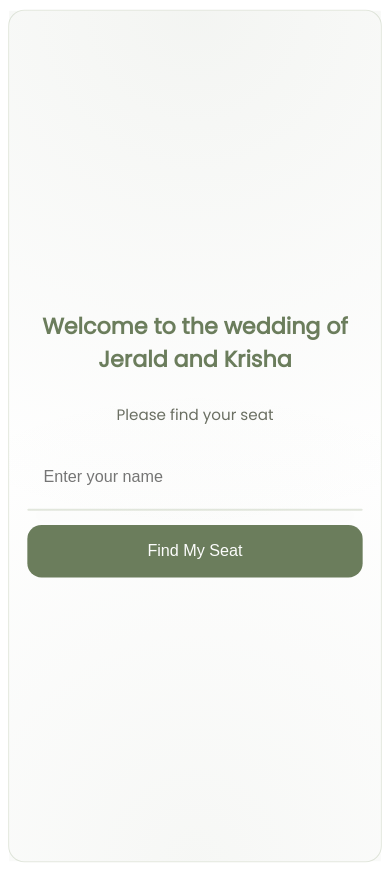
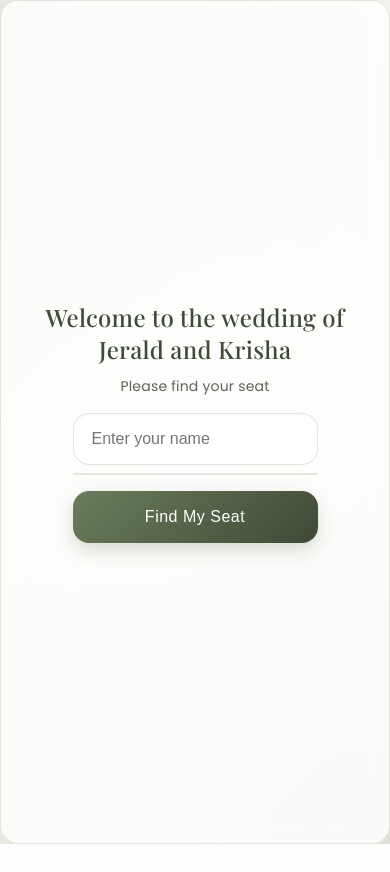
Before and after one commit to josepaolosdg/wedding-seat-app, a Flask app: page / in a window 390 px wide. After the commit the page ends 844 px from the top, so only its background shows below. Run offline with Flask 3, Linux system fonts and the light colour scheme.

Commit message:
Fixed responsive and mobile view

```diff
--- a/static/style.css
+++ b/static/style.css
@@ -1,122 +1,172 @@
+:root {
+    --olive: #6b7d5c;
+    --olive-dark: #3f4a37;
+    --bg: #f7f6f2;
+    --soft: #ede9e1;
+    --text: #3b3f36;
+    --border: rgba(107,125,92,0.18);
+    --card: rgba(255,255,255,0.78);
+}
+
+/* RESET */
 * {
+    margin: 0;
+    padding: 0;
     box-sizing: border-box;
 }
 
-body {
-    margin: 0;
-    font-family: 'Poppins', sans-serif;
-    color: var(--text);
-    background: var(--bg);
-
-    min-height: 100vh;
-    min-height: 100dvh; /* important for mobile browsers */
-
-    display: flex;
-    align-items: stretch;
-    justify-content: center;
-
-    padding: 0;
+html, body {
+    width: 100%;
+    height: 100%;
     overflow-x: hidden;
+    -webkit-text-size-adjust: 100%;
 }
 
-/* CONTAINER */
-.card, .container {
-    width: 100%;
-    max-width: 100%;
+/* BODY - WEDDING ATMOSPHERE */
+body {
+    font-family: 'Poppins', sans-serif;
+    background: linear-gradient(180deg, #f8f7f3 0%, #f3f1ea 100%);
+    color: var(--text);
 
     min-height: 100vh;
     min-height: 100dvh;
 
-    padding: 28px 20px;
+    display: flex;
+    flex-direction: column;
 
-    background: rgba(255,255,255,0.96);
+    position: relative;
+}
 
-    border-radius: 0; /* 👈 important: removes “card look” */
-    border: none;
+/* SOFT ROMANTIC BACKDROP */
+body::before {
+    content: "";
+    position: fixed;
+    inset: 0;
+    background:
+        radial-gradient(circle at top left, rgba(107,125,92,0.10), transparent 60%),
+        radial-gradient(circle at bottom right, rgba(107,125,92,0.08), transparent 55%),
+        radial-gradient(circle at center, rgba(255,255,255,0.6), transparent 60%);
+    pointer-events: none;
+    z-index: 0;
+}
 
-    box-shadow: none;
+/* MAIN CARD */
+.card, .container {
+    position: relative;
+    z-index: 1;
 
-    text-align: center;
+    width: 100%;
+    min-height: 100vh;
+    min-height: 100dvh;
 
     display: flex;
     flex-direction: column;
     justify-content: center;
+    align-items: center;
 
-    position: relative;
-    z-index: 1;
+    padding: clamp(20px, 5vw, 40px);
 
-    animation: fadeIn 0.4s ease-in-out;
+    text-align: center;
+
+    background: var(--card);
+    backdrop-filter: blur(10px);
+
+    border: 1px solid var(--border);
+    border-radius: 22px;
+
+    box-shadow:
+        0 10px 30px rgba(0,0,0,0.06),
+        inset 0 1px 0 rgba(255,255,255,0.6);
+
+    animation: fadeIn 0.5s ease-in-out;
 }
 
-.card::before, .container::before {
-    content: "";
-    position: absolute;
-    inset: 0;
-    background: radial-gradient(circle at top, rgba(107,125,92,0.08), transparent 60%),
-                radial-gradient(circle at bottom, rgba(107,125,92,0.06), transparent 55%);
-    pointer-events: none;
-    z-index: 0;
-}
-
-/* TYPOGRAPHY */
-/* h1 {
+/* TYPOGRAPHY - WEDDING STYLE */
+h1 {
     font-family: 'Playfair Display', serif;
-    font-size: 24px;
+    font-size: clamp(24px, 5vw, 34px);
+    color: var(--olive-dark);
     margin-bottom: 10px;
-    line-height: 1.3;
-    color: #4f5d44;
-} */
-
-h1 {
-    font-size: 26px;
-    margin-bottom: 12px;
-    color: #6b7d5c;
+    letter-spacing: 0.3px;
+    font-weight: 500;
 }
 
 h2 {
-    font-size: 36px;
-    margin: 12px 0;
-    color: #6b7d5c;
+    font-family: 'Playfair Display', serif;
+    font-size: clamp(38px, 9vw, 54px);
+    color: var(--olive);
+    margin: 10px 0;
+    font-weight: 500;
+    letter-spacing: 1px;
 }
 
 p {
-    font-size: 15px;
-    line-height: 1.4;
-    color: #6b6f63;
+    font-family: 'Poppins', sans-serif;
+    font-size: clamp(14px, 3.5vw, 16px);
+    color: #5e6258;
+    line-height: 1.7;
+    letter-spacing: 0.2px;
 }
 
 /* INPUT */
 input {
     width: 100%;
-    padding: 16px;
-    border-radius: 14px;
+    max-width: 420px;
+
+    padding: 16px 18px;
+    margin-top: 14px;
+
+    border-radius: 16px;
     border: 1px solid var(--border);
+
     font-size: 16px;
-    margin-top: 12px;
+
+    background: rgba(255,255,255,0.9);
+
+    transition: all 0.25s ease;
+
+    box-shadow: inset 0 1px 2px rgba(0,0,0,0.03);
 }
 
 input:focus {
     outline: none;
-    border-color: #6b7d5c;
+    border-color: var(--olive);
+    box-shadow:
+        0 0 0 4px rgba(107,125,92,0.12),
+        inset 0 1px 2px rgba(0,0,0,0.03);
 }
 
-/* BUTTON */
+/* BUTTON - ELEGANT WEDDING CTA */
 button {
     width: 100%;
+    max-width: 420px;
+
     padding: 16px;
+
+    margin-top: 16px;
+
     border: none;
-    border-radius: 14px;
-    background: #6b7d5c;
+    border-radius: 16px;
+
+    background: linear-gradient(135deg, var(--olive), var(--olive-dark));
     color: white;
+
     font-size: 16px;
-    margin-top: 14px;
+    font-weight: 500;
+    letter-spacing: 0.5px;
+
     cursor: pointer;
+
     min-height: 52px;
-    transition: 0.2s ease;
+
+    box-shadow: 0 8px 18px rgba(107,125,92,0.25);
+
+    transition: all 0.2s ease;
 }
 
 button:hover {
-    background: #5a6a4d;
+    transform: translateY(-1px);
+    box-shadow: 0 12px 24px rgba(107,125,92,0.3);
 }
 
 button:active {
@@ -125,23 +175,27 @@ button:active {
 
 /* LINKS */
 a {
-    display: inline-block;
-    margin-top: 18px;
+    margin-top: 16px;
     text-decoration: none;
-    color: #6b7d5c;
+    color: var(--olive);
     font-size: 14px;
 }
 
 /* AUTOCOMPLETE */
 .suggestions-box {
     width: 100%;
-    background: white;
-    border-radius: 12px;
-    border: 1px solid #e3e8de;
-    margin-top: 6px;
+    max-width: 420px;
+
+    background: rgba(255,255,255,0.95);
+
+    border-radius: 14px;
+    border: 1px solid var(--border);
+
+    margin-top: 8px;
+
     overflow: hidden;
-    box-shadow: 0 6px 18px rgba(0,0,0,0.05);
-    z-index: 10;
+
+    box-shadow: 0 10px 25px rgba(0,0,0,0.08);
 }
 
 .suggestion-item {
@@ -149,75 +203,84 @@ a {
     font-size: 15px;
     cursor: pointer;
     text-align: left;
+
+    transition: background 0.2s ease;
 }
 
 .suggestion-item:hover,
 .suggestion-item:active {
-    background: #f0f4ec;
+    background: rgba(107,125,92,0.08);
 }
 
-/* RESULT EMPHASIS */
-h2 {
-    letter-spacing: 1px;
+/* Cards */
+.table {
+    color: #3e433a;
+    font-size: 18px;
+    margin-bottom: 16px;
 }
 
-/* FADE-IN ANIMATION */
-.container {
-    animation: fadeIn 0.5s ease-in-out;
-    border: 1px solid #e3e8de;
+img {
+    width: 180px;
+    height: 180px;
 }
 
-@keyframes fadeIn {
-    from { opacity: 0; transform: translateY(8px); }
-    to { opacity: 1; transform: translateY(0); }
+.note {
+    font-size: 12px;
+    color: #777;
+    margin-top: 10px;
 }
 
-/* TABLET */
-@media (min-width: 768px) {
+.actions {
+    margin-top: 16px;
+}
+
+.btn {
+    display: inline-block;
+    margin-top: 10px;
+    padding: 10px 14px;
+    border-radius: 10px;
+    background: #6b7d5c;
+    color: white;
+    text-decoration: none;
+    font-size: 14px;
+}
+
+.secondary {
+    background: #eee;
+    color: #4a3f35;
+}
+
+@media print {
+    .actions {
+        display: none;
+    }
+}
+
+/* FADE IN */
+@keyframes fadeIn {
+    from {
+        opacity: 0;
+        transform: translateY(12px);
+    }
+    to {
+        opacity: 1;
+        transform: translateY(0);
+    }
+}
+
+/* 📱 MOBILE */
+@media (max-width: 600px) {
+
     .card, .container {
-        width: 92vw;        /* 👈 almost full screen */
-        max-width: 520px;
-        transform: scale(1.03); /* 👈 subtle enlargement */
-    }
-
-    h1 {
-        font-size: 28px;
+        padding: 22px 16px;
+        border-radius: 18px;
     }
 
     h2 {
-        font-size: 34px;
+        font-size: 40px;
+    }
+
+    input, button, .suggestions-box {
+        max-width: 100%;
     }
 }
-
-/* LARGE SCREENS */
-@media (min-width: 1024px) {
-    .container {
-        max-width: 480px;
-    }
-}
-
-@media (max-width: 480px) {
-    .card, .container {
-        width: calc(100% - 20px);
-        margin: 14px auto;
-        padding: 18px;
-        border-radius: 16px;
-        transform: scale(1.01);
-    }
-
-    h1 {
-        font-size: 22px;
-    }
-
-    h2 {
-        font-size: 30px;
-    }
-}
-
-@media (max-width: 380px) {
-    .card, .container {
-        width: 94vw;
-        transform: scale(1.02);
-        padding: 22px;
-    }
-}
--- a/templates/cards.html
+++ b/templates/cards.html
@@ -2,7 +2,6 @@
 <html>
 <head>
     <title>Wedding Cards</title>
-
     <link href="https://fonts.googleapis.com/css2?family=Playfair+Display&family=Poppins&display=swap" rel="stylesheet">
 
     <style>
--- a/templates/index.html
+++ b/templates/index.html
@@ -3,7 +3,7 @@
 <head>
     <title>Welcome</title>
     <link rel="stylesheet" href="/static/style.css">
-    <link href="https://fonts.googleapis.com/css2?family=Playfair+Display&family=Poppins&display=swap" rel="stylesheet">
+    <link href="https://fonts.googleapis.com/css2?family=Playfair+Display:wght@400;500;600&family=Poppins:wght@300;400;500&display=swap" rel="stylesheet">
 </head>
 <body>
     <div class="container">
--- a/templates/result.html
+++ b/templates/result.html
@@ -3,7 +3,7 @@
 <head>
     <title>Your Seat</title>
     <link rel="stylesheet" href="/static/style.css">
-    <link href="https://fonts.googleapis.com/css2?family=Playfair+Display&family=Poppins&display=swap" rel="stylesheet">
+    <link href="https://fonts.googleapis.com/css2?family=Playfair+Display:wght@400;500;600&family=Poppins:wght@300;400;500&display=swap" rel="stylesheet">
 </head>
 <body>
     <div class="container">
```
Also changed, not shown: templates/card.html (+1 -72 lines).
